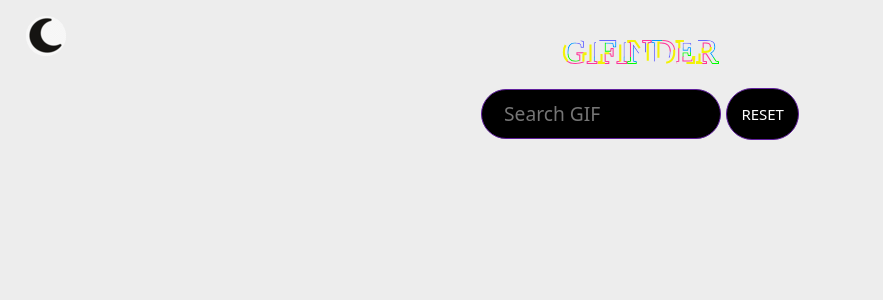
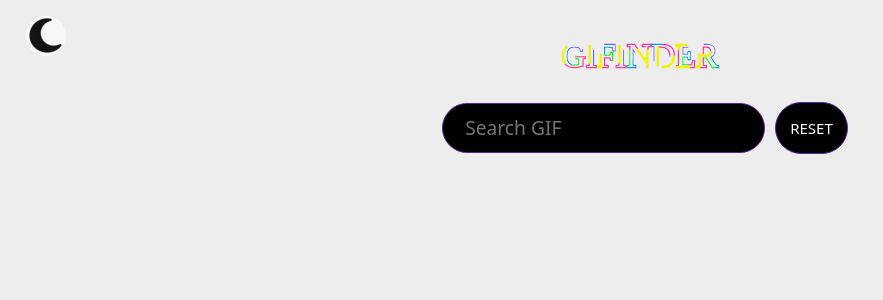
Before and after one commit to Alespitale/GifApp, a React (Create React App) app: page / in a window 1280 px wide. Shown: the top 300 px of the page, without its empty margins (0-883 px from the left). Built offline with nearby package versions, Linux system fonts and the light colour scheme.

Commit message:
input bar dimension

```diff
--- a/src/styles.css
+++ b/src/styles.css
@@ -58,13 +58,14 @@ input {
   display: flex;
   justify-content: center;
   align-items: center;
-  margin-top: 1rem;
+  margin: 1rem;
 }
 
 .input-bar {
-  width: 60%;
+  width: 100%;
+  max-width: 1000px;
   padding: 10px;
-  margin-right: 5px;
+  margin: 10px;
   font-size: 1.2rem;
   border-radius: 30px;
   border: 1px solid rgb(97, 32, 158);
@@ -95,7 +96,7 @@ input {
   align-content: center;
   align-items: center;
   overflow: hidden;
-  padding: 15px;
+  padding: 30px;
   border-radius: 10px;
 }
 
@@ -190,7 +191,7 @@ button:hover {
 }
 
 .title {
-  font-size: 5rem;
+  font-size: 4.5rem;
   text-align: center;
   max-width: 15vh;
   text-transform: uppercase;
```
